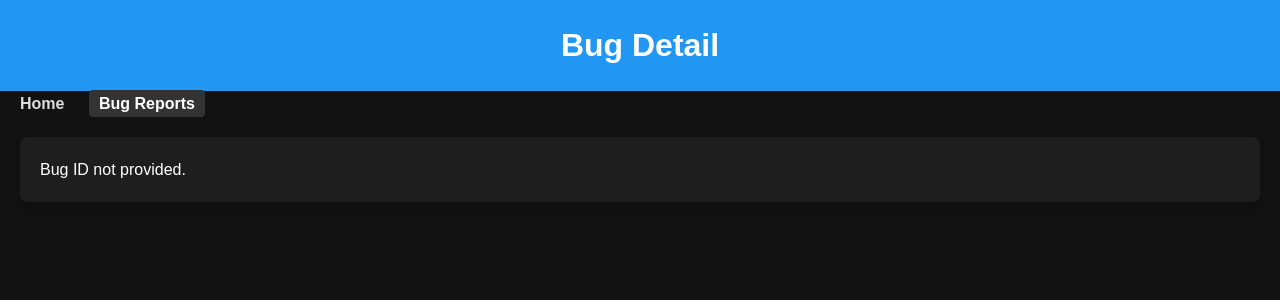
After one commit to SunLightScorpion/SunLightBlogPage, a PHP site: page /bug_detail.php in a window 1280 px wide. The commit adds this page. Shown: the top 300 px of the page. Run offline with PHP 8.4, Linux system fonts and the light colour scheme.

Commit message:
more development for ticket system [#1]

```diff
--- /dev/null
+++ b/src/bug_detail.php
@@ -0,0 +1,51 @@
+<!DOCTYPE html>
+<html lang="en">
+<head>
+    <meta charset="UTF-8">
+    <meta name="viewport" content="width=device-width, initial-scale=1.0">
+    <title>Bug Detail</title>
+    <link rel="stylesheet" href="style.css">
+    <link href="sunlight.png" rel="icon">
+</head>
+<body>
+
+<header>
+    <h1>Bug Detail</h1>
+</header>
+<nav>
+    <ul>
+        <li><a href="index.php">Home</a></li>
+        <li><a href="tickets.php" class="active">Bug Reports</a></li>
+    </ul>
+</nav>
+
+<div class="content">
+    <?php
+    @include 'util.php';
+
+    if (isset($_GET['bug_id'])) {
+        $bug_id = $_GET['bug_id'];
+
+        $query = mysqli_query(database_blogpost(), "SELECT * FROM bug_reports WHERE id = $bug_id");
+
+        if ($result = $query) {
+            foreach ($query as $bug) {
+                echo "<div class='bug-detail'>";
+                echo "<h2>Bug #" . $bug['id'] . "</h2>";
+                echo "<p><strong>Description:</strong> " . $bug['description'] . "</p>";
+                echo "<p><strong>Reporter:</strong> " . $bug['reporter_name'] . "</p>";
+                echo "<p><strong>Created at:</strong> " . $bug['created_at'] . "</p>";
+                echo "<p><strong>Status:</strong> " . $bug['status'] . "</p>";
+                echo "</div>";
+            }
+        } else {
+            echo "Bug not found.";
+        }
+    } else {
+        echo "Bug ID not provided.";
+    }
+    ?>
+</div>
+
+</body>
+</html>
--- a/src/create_bug.php
+++ b/src/create_bug.php
@@ -5,6 +5,8 @@ if ($_SERVER['REQUEST_METHOD'] === 'POST') {
     $title = $_POST['title'];
     $description = $_POST['description'];
     $reporter_name = $_POST['reporter_name'];
+
+    $description = nl2br($description);
 
     $query = mysqli_query(database_blogpost(), "INSERT INTO bug_reports (title, description, reporter_name, status, created_at)
                                                  VALUES ('$title', '$description', '$reporter_name', 'Open', NOW())");
--- a/src/downloadpage.html
+++ b/src/downloads.html
@@ -17,7 +17,7 @@
     <ul>
         <li><a href="index.php">Hauptseite</a></li>
         <li><a href="tickets.php">Ticket Ansicht</a></li>
-        <li><a class="active" href="downloadpage.html">Downloads</a></li>
+        <li><a class="active" href="downloads.html">Downloads</a></li>
         <li><a href="https://github.com/SunLightScorpion" target="_blank">Github</a></li>
         <li><a href="https://discord.gg/DRKeawjsq7" target="_blank">Discord</a></li>
     </ul>
--- a/src/index.php
+++ b/src/index.php
@@ -17,7 +17,7 @@
     <ul>
         <li><a href="index.php" class="active">Hauptseite</a></li>
         <li><a href="tickets.php">Ticket Ansicht</a></li>
-        <li><a href="downloadpage.html">Downloads</a></li>
+        <li><a href="downloads.html">Downloads</a></li>
         <li><a href="https://github.com/SunLightScorpion" target="_blank">Github</a></li>
         <li><a href="https://discord.gg/DRKeawjsq7" target="_blank">Discord</a></li>
     </ul>
--- /dev/null
+++ b/src/login.php
@@ -0,0 +1,3 @@
+<?php
+
+echo "LOGIN: soon";
--- /dev/null
+++ b/src/register.php
@@ -0,0 +1,3 @@
+<?php
+
+echo "REGISTER: soon";
--- a/src/tickets.php
+++ b/src/tickets.php
@@ -16,7 +16,7 @@
     <ul>
         <li><a href="index.php">Hauptseite</a></li>
         <li><a href="tickets.php" class="active">Ticket Ansicht</a></li>
-        <li><a href="downloadpage.html">Downloads</a></li>
+        <li><a href="downloads.html">Downloads</a></li>
         <li><a href="https://github.com/SunLightScorpion" target="_blank">Github</a></li>
         <li><a href="https://discord.gg/DRKeawjsq7" target="_blank">Discord</a></li>
     </ul>
@@ -34,11 +34,11 @@
 
     if ($query) {
         echo "<table>";
-        echo "<tr><th>Ticket-ID</th><th>Beschreibung</th></tr>";
+        echo "<tr><th>BugID</th><th>Beschreibung</th></tr>";
 
         foreach ($query as $bug) {
             echo "<tr>";
-            echo "<td>" . $bug['id'] . "</td>";
+            echo "<td><a href='bug_detail.php?bug_id=" . $bug['id'] . "' class='bug-link'>" . $bug['id'] . "</a></td>";
             echo "<td>" . $bug['title'] . "</td>";
             echo "</tr>";
         }
```
